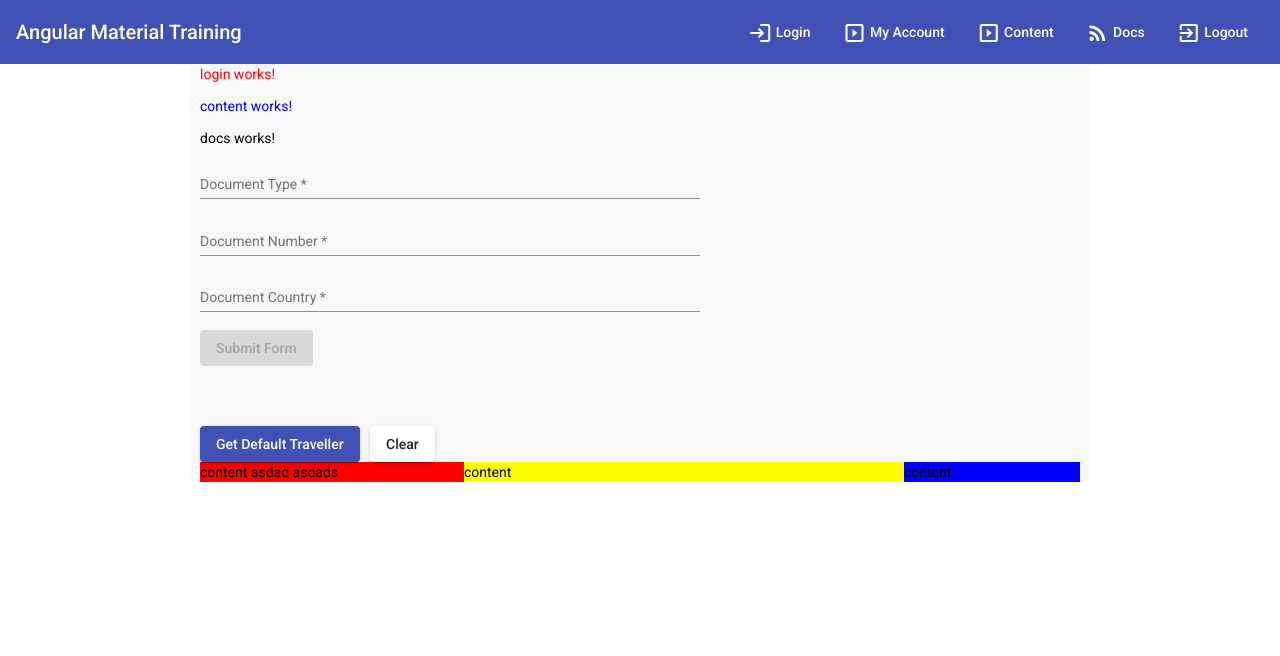
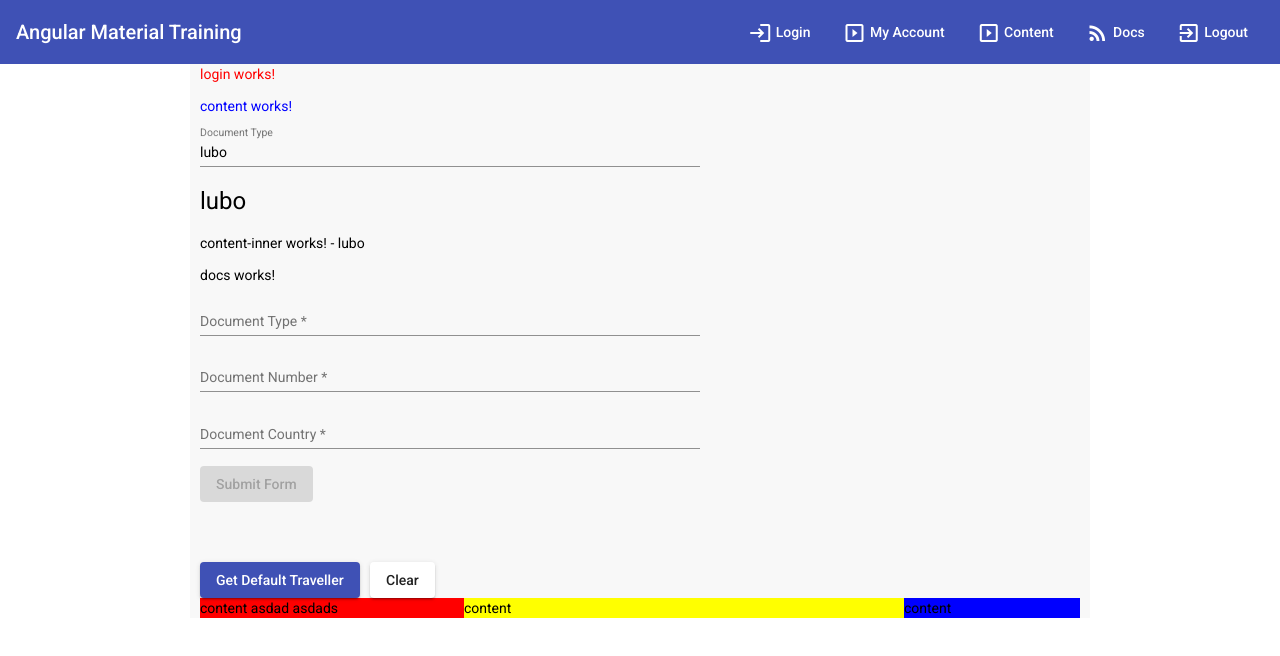
Before and after one commit to inspirexs/angular-training-updated, an Angular app: page /content in a window 1280 px wide. Shown: the top 656 px of the page. Built offline with nearby package versions, Linux system fonts and the light colour scheme.

Commit message:
content-inner created

```diff
--- a/src/app/app.module.ts
+++ b/src/app/app.module.ts
@@ -20,6 +20,7 @@
 import { MatInputModule } from '@angular/material/input';
 import { FlexLayoutModule } from '@angular/flex-layout';
 import { MercuryClientService } from './services/mercury-client.service';
+import { ContentInnerComponent } from './components/content/content-inner/content-inner.component';
 
 @NgModule({
   declarations: [
@@ -27,7 +28,8 @@
     HeaderComponent,
     LoginComponent,
     ContentComponent,
-    DocsComponent
+    DocsComponent,
+    ContentInnerComponent
   ],
   imports: [
     BrowserModule,
--- /dev/null
+++ b/src/app/components/content/content-inner/content-inner.component.html
@@ -0,0 +1 @@
+<p>content-inner works! - {{name}}</p>
--- /dev/null
+++ b/src/app/components/content/content-inner/content-inner.component.ts
@@ -0,0 +1,16 @@
+import { Component, Input, OnInit } from '@angular/core';
+
+@Component({
+  selector: 'app-content-inner',
+  templateUrl: './content-inner.component.html',
+  styleUrls: ['./content-inner.component.css']
+})
+export class ContentInnerComponent implements OnInit {
+  @Input('name') name: string;
+
+  constructor() { }
+
+  ngOnInit(): void {
+  }
+
+}
--- a/src/app/components/content/content.component.html
+++ b/src/app/components/content/content.component.html
@@ -1 +1,11 @@
 <p>content works!</p>
+
+<mat-form-field class="example-full-width" style="width: 500px;">
+  <mat-label>Document Type</mat-label>
+  <input
+  matInput placeholder="Enter Your Document Type" [(ngModel)]="formValue">
+</mat-form-field>
+
+<h1>{{formValue}}</h1>
+
+<app-content-inner [name]="formValue"></app-content-inner>
--- a/src/app/components/content/content.component.ts
+++ b/src/app/components/content/content.component.ts
@@ -6,6 +6,7 @@
   styleUrls: ['./content.component.css']
 })
 export class ContentComponent implements OnInit {
+  formValue: string = 'lubo';
 
   constructor() { }
 
```
Also changed, not shown: src/app/components/content/content-inner/content-inner.component.css (added), 1 other file (tests, documents, lock files or other folders).
